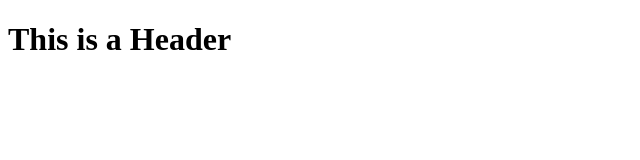
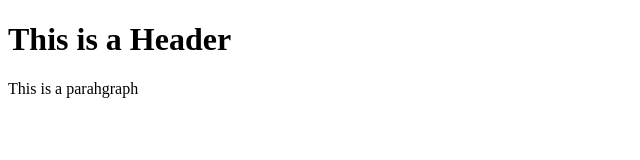
Before and after one commit to Occasionally4eve/git-test, a plain HTML site: page index.html in a window 1280 px wide. Shown: the whole page, without its empty margins (0-640 px from the left). Drawn offline with Linux system fonts and the light colour scheme.

Commit message:
Second commit

```diff
--- a/index.html
+++ b/index.html
@@ -2,5 +2,6 @@
 <html>
     <body>
         <h1>This is a Header</h1>
+        <p>This is a parahgraph</p>
     </body>
 </html>
```
